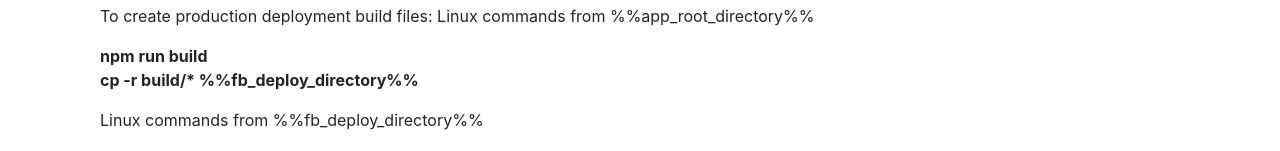
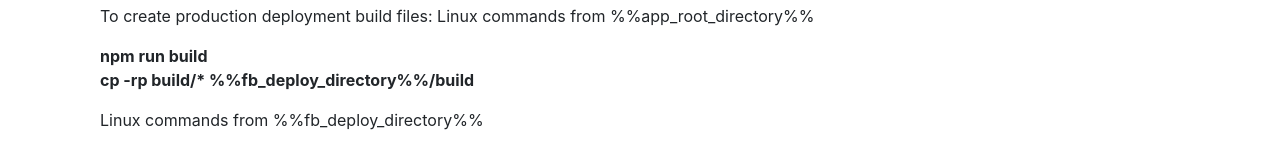
Before and after one commit to leseanbruneau/react-ccja, a React (Create React App) app: page /#/reacthelp in a window 1280 px wide. Shown: the part 315-466 px from the top of the page. Built offline with nearby package versions, Linux system fonts and the light colour scheme.

Commit message:
M/L Sprint update

```diff
--- a/src/components/ReactHelp.js
+++ b/src/components/ReactHelp.js
@@ -14,7 +14,7 @@
             <p>To create production deployment build files:  Linux commands from %%app_root_directory%%</p>
             <ul>
                 <li><strong>npm run build</strong></li>
-                <li><strong>cp -r build/* %%fb_deploy_directory%%</strong></li>
+                <li><strong>cp -rp build/* %%fb_deploy_directory%%/build</strong></li>
             </ul>
             <p>Linux commands from %%fb_deploy_directory%% </p>
             <ul>
--- a/src/components/Sprint.js
+++ b/src/components/Sprint.js
@@ -67,6 +67,20 @@
                     </ul>
                   </React.Fragment>
                 ) : null}
+                {sprint.techdebt ? (
+                  <React.Fragment>
+                    <div className="sprintlabel">Technical Debt:</div>
+                    <ul>
+                    <React.Fragment>
+                        {sprint.techdebt.map((note, i)  => (
+                          <li className="sprintdesc" key={i}>
+                            { note }
+                          </li>
+                        ))}
+                      </React.Fragment>
+                    </ul>
+                  </React.Fragment>
+                ) : null}
                 <br />
                 {sprint.days ? (
                   <Days days={sprint.days} />
```
